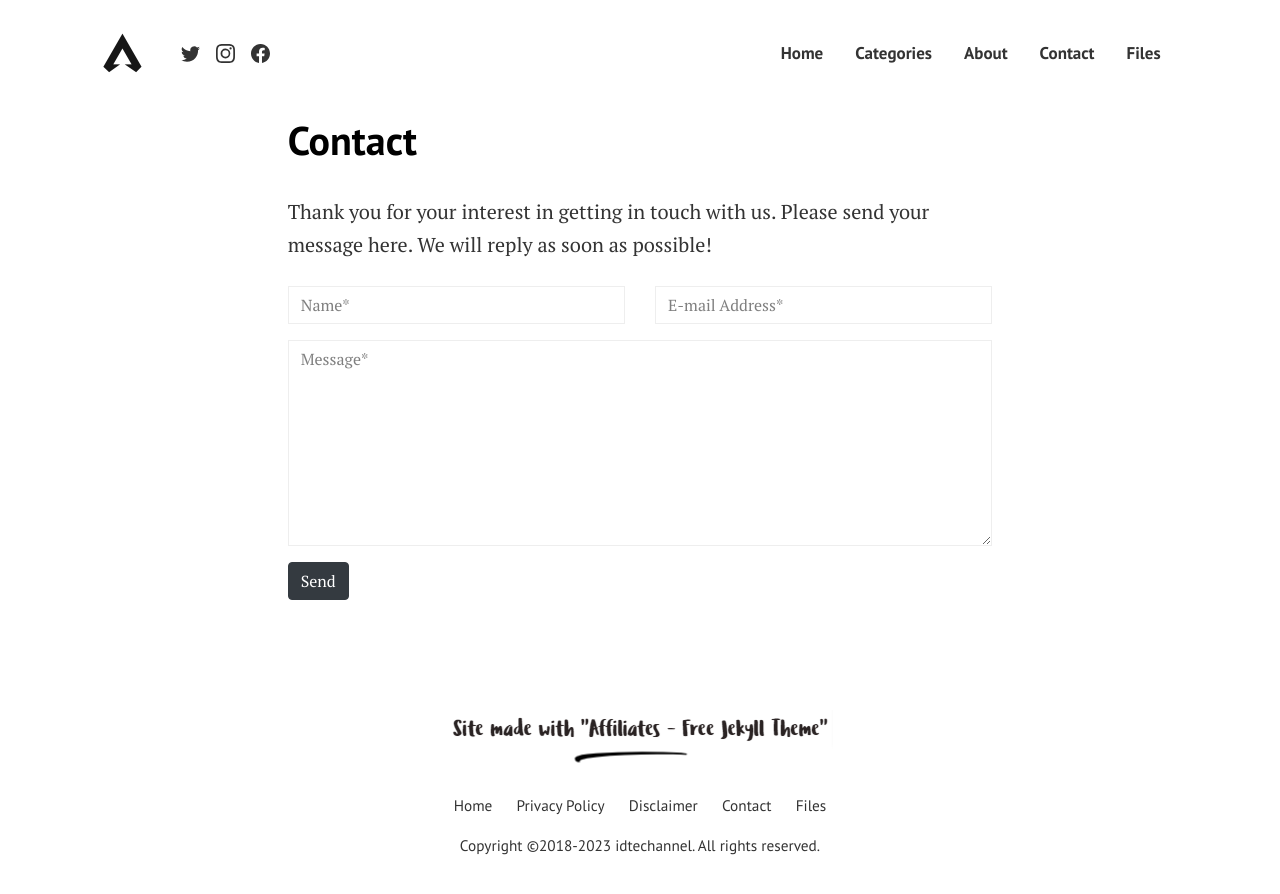
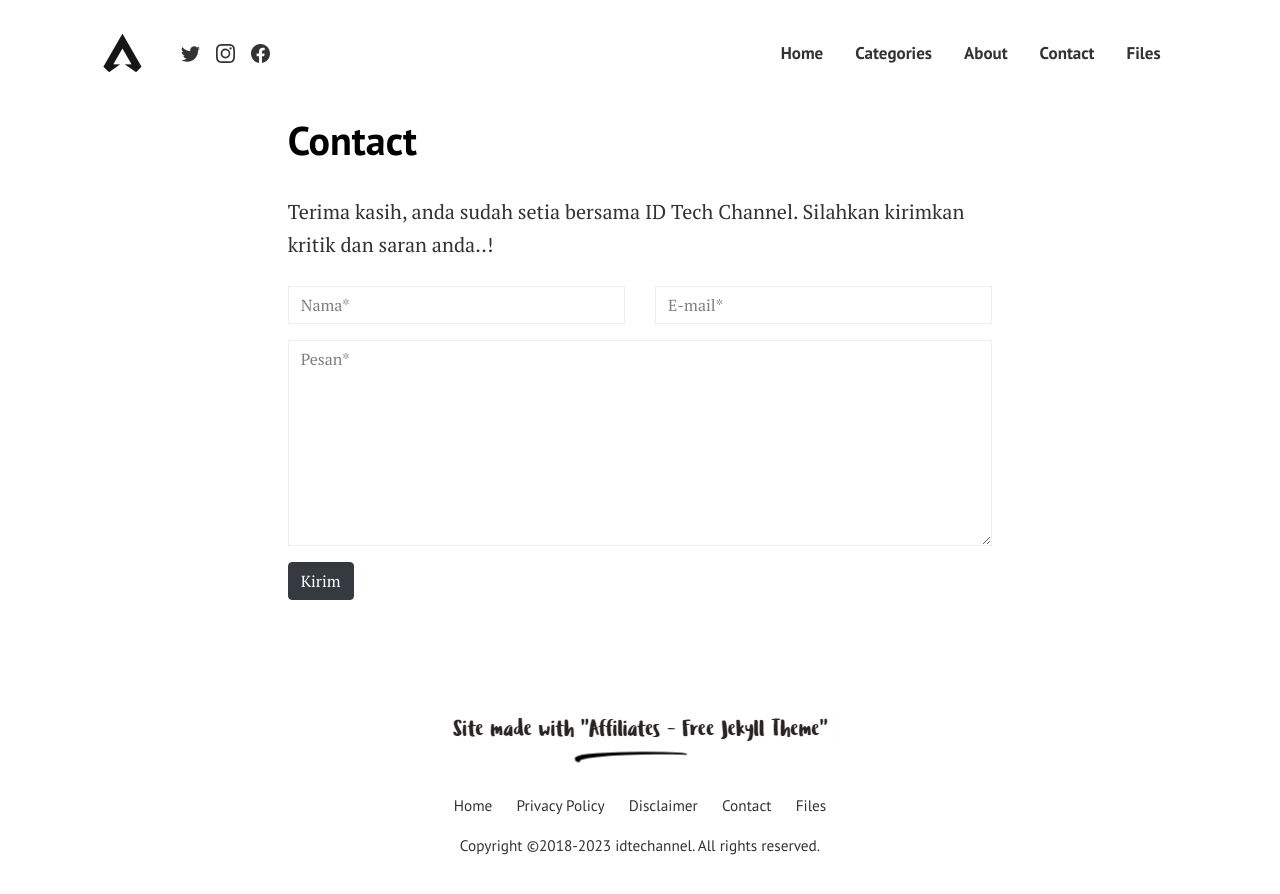
Before and after one commit to mwnsofficial/idtechannel, a Jekyll site: the page built from pages/contact.html, in a window 1280 px wide. Shown: the top 894 px of the page. Built offline with Jekyll 4.4.1, drawn with Linux system fonts in a browser that asks for light colours.

Commit message:
Update contact.html

```diff
--- a/pages/contact.html
+++ b/pages/contact.html
@@ -5,16 +5,16 @@ permalink: "/contact/"
 comments: false
 ---
 
-<form action="https://formspree.io/{{site.email}}" method="POST">
-<p class="mb-4">Thank you for your interest in getting in touch with us. Please send your message here. We will reply as soon as possible!</p>
+<form action="https://getform.io/f/0edc9d45-f7d5-466f-b5be-26b15094b977" method="POST">
+<p class="mb-4">Terima kasih, anda sudah setia bersama ID Tech Channel. Silahkan kirimkan kritik dan saran anda..!</p>
 <div class="form-group row">
 <div class="col-md-6">
-<input class="form-control" type="text" name="name" placeholder="Name*" required>
+<input class="form-control" type="text" name="nama" placeholder="Nama*" required>
 </div>
 <div class="col-md-6">
-<input class="form-control" type="email" name="_replyto" placeholder="E-mail Address*" required>
+<input class="form-control" type="email" name="email" placeholder="E-mail*" required>
 </div>
 </div>
-<textarea rows="8" class="form-control mb-3" name="message" placeholder="Message*" required></textarea>
-<input class="btn btn-dark" type="submit" value="Send">
+<textarea rows="8" class="form-control mb-3" name="pesan" placeholder="Pesan*" required></textarea>
+<input class="btn btn-dark" type="submit" value="Kirim">
 </form>
```
